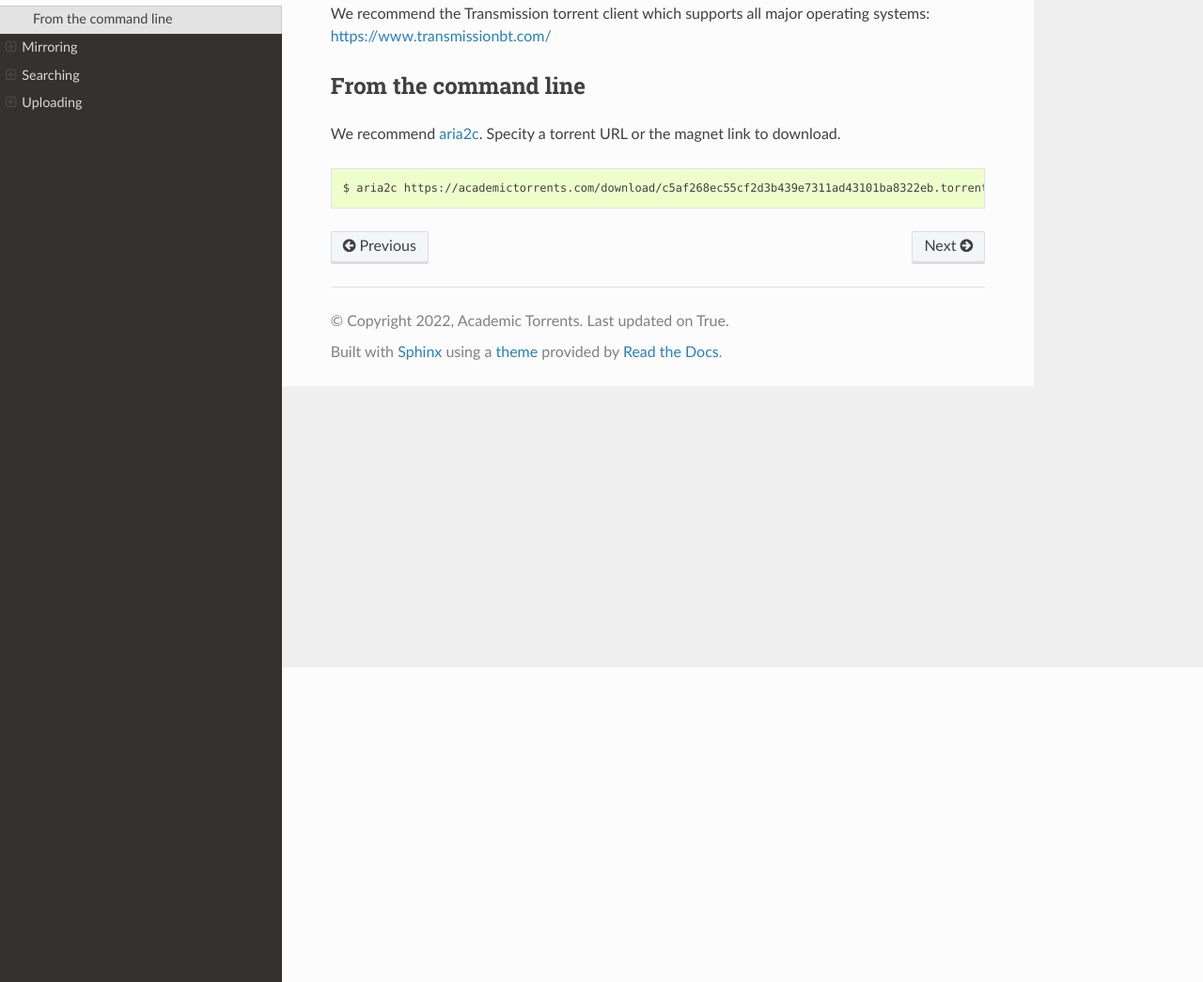
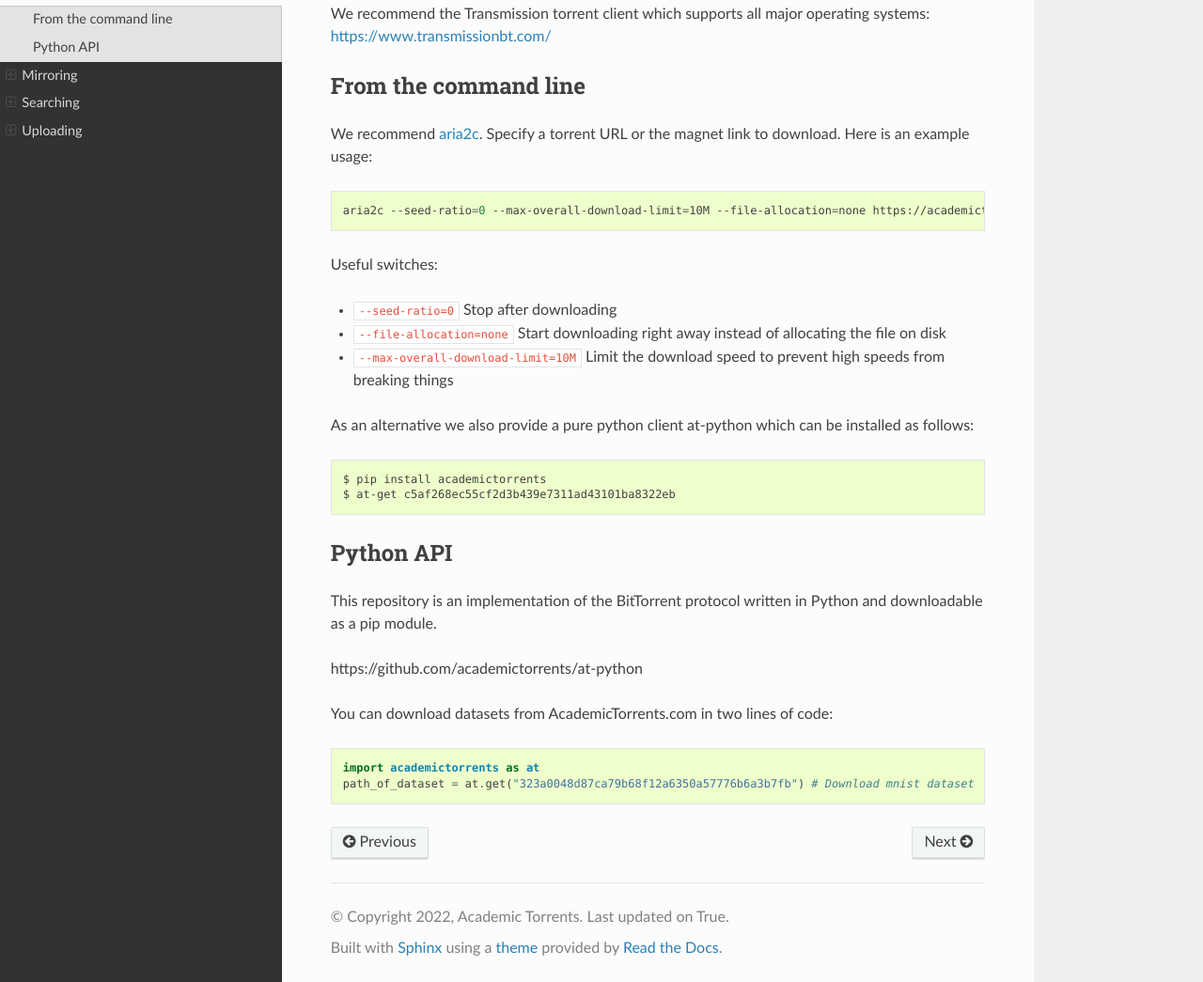
Before and after one commit to academictorrents/academictorrents-docs, a Sphinx documentation site: the page built from docs/downloading.md, in a window 1280 px wide and 1400 px high, scrolled down 335 px. Shown: the part 355-1400 px from the top of the window at 94% size. Built offline with Sphinx 7.4.7 and the Read the Docs theme 2.0.0, drawn with Linux system fonts in a browser that asks for light colours.

Commit message:
more about cli

````diff
--- a/docs/downloading.md
+++ b/docs/downloading.md
@@ -10,8 +10,38 @@
 
 ## From the command line
 
-We recommend [aria2c](https://aria2.github.io/). Specity a torrent URL or the magnet link to download.
+
+We recommend [aria2c](https://aria2.github.io/). Specify a torrent URL or the magnet link to download. Here is an example usage:
 
 ```bash
-$ aria2c https://academictorrents.com/download/c5af268ec55cf2d3b439e7311ad43101ba8322eb.torrent
+aria2c --seed-ratio=0 --max-overall-download-limit=10M --file-allocation=none https://academictorrents.com/download/c5af268ec55cf2d3b439e7311ad43101ba8322eb.torrent
 ```
+
+Useful switches:
+
+- `--seed-ratio=0` Stop after downloading
+- `--file-allocation=none` Start downloading right away instead of allocating the file on disk
+- `--max-overall-download-limit=10M` Limit the download speed to prevent high speeds from breaking things
+
+
+
+As an alternative we also provide a pure python client at-python which can be installed as follows:
+
+```bash
+$ pip install academictorrents
+$ at-get c5af268ec55cf2d3b439e7311ad43101ba8322eb
+```
+
+
+## Python API
+
+This repository is an implementation of the BitTorrent protocol written in Python and downloadable as a pip module.
+
+https://github.com/academictorrents/at-python
+
+You can download datasets from AcademicTorrents.com in two lines of code:
+
+```python
+import academictorrents as at
+path_of_dataset = at.get("323a0048d87ca79b68f12a6350a57776b6a3b7fb") # Download mnist dataset
+```
````
